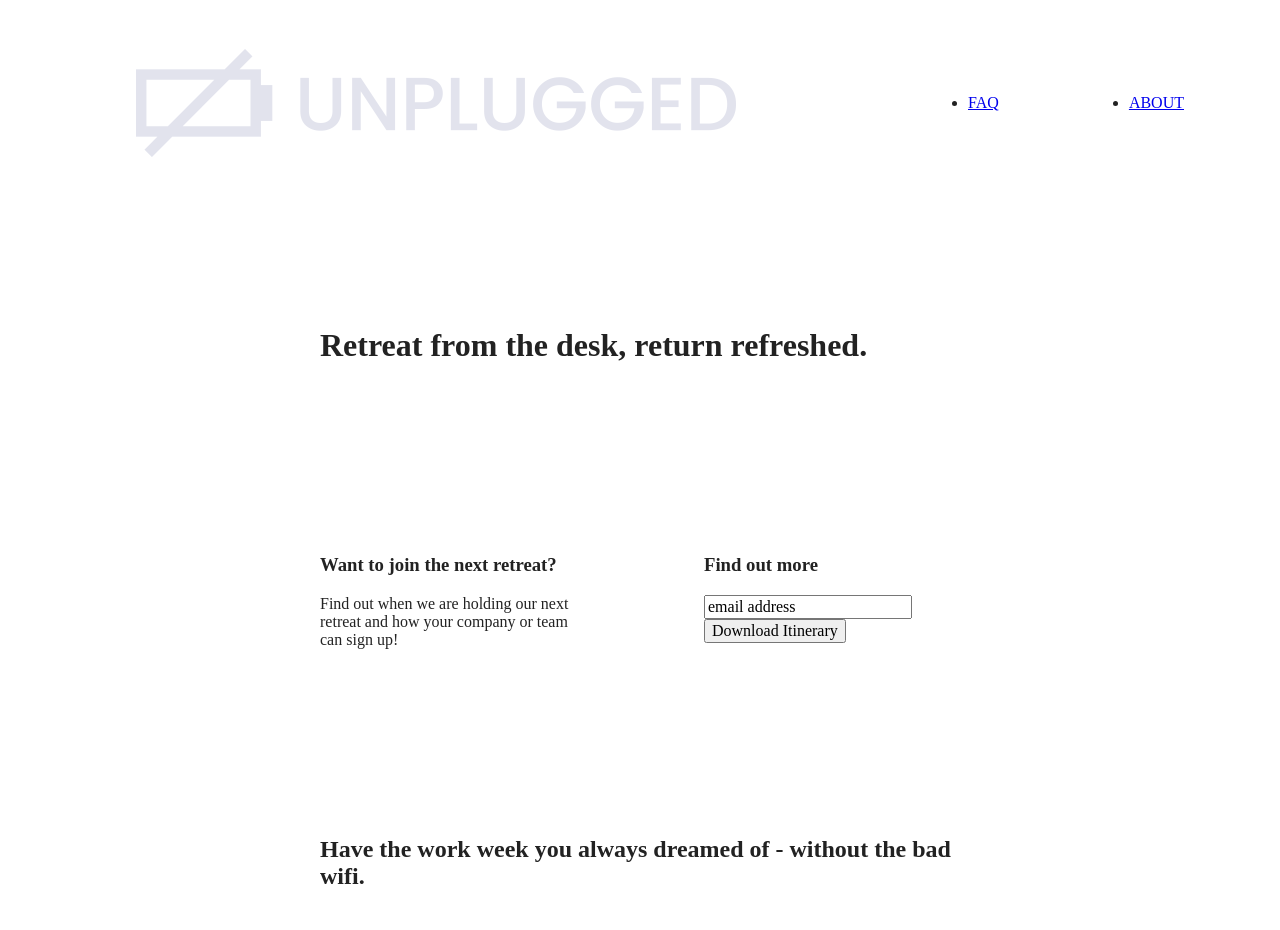
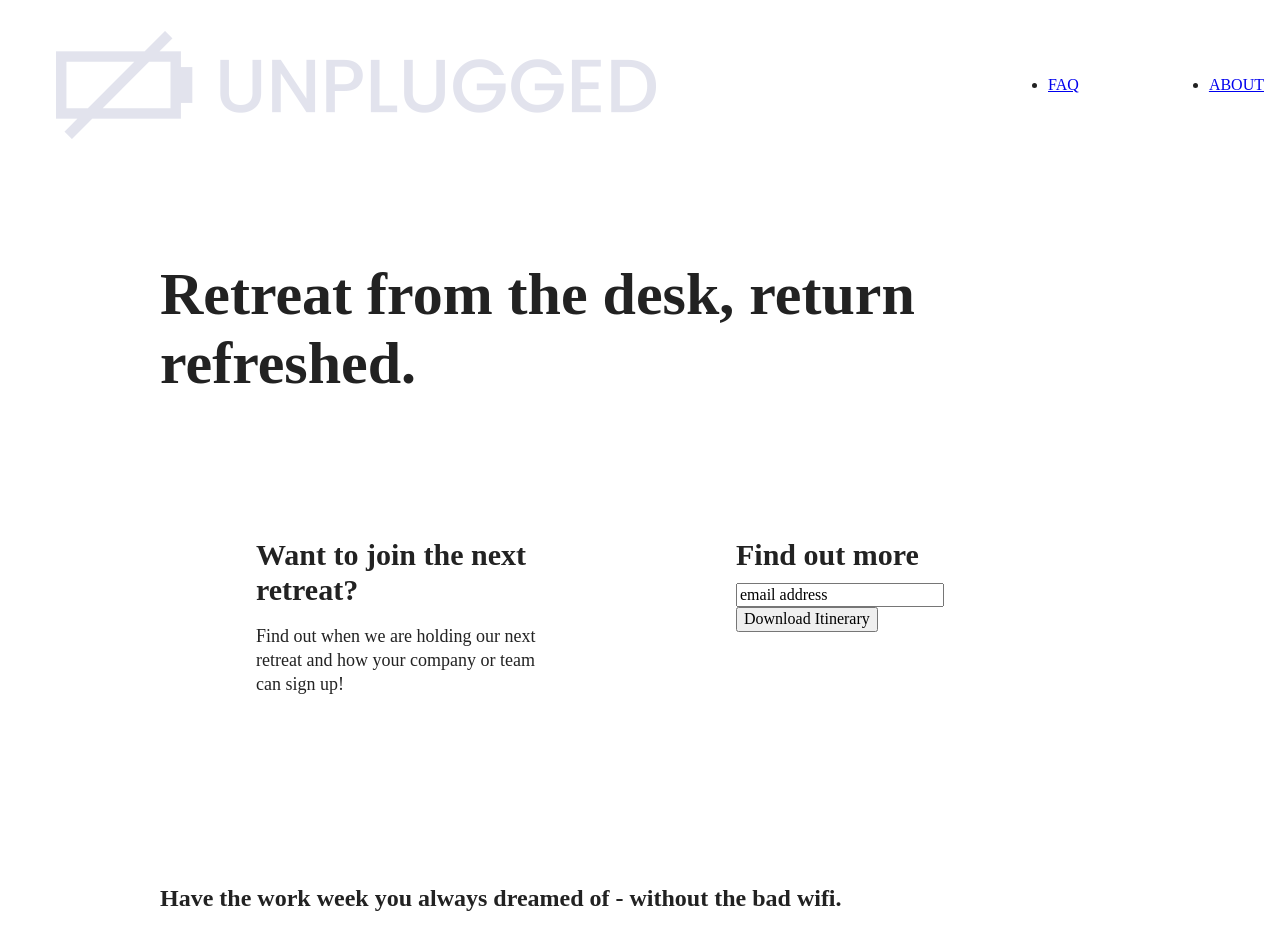
Before and after one commit to tashadanner/unplugged, a website built with Parcel: page index.html in a window 1280 px wide. Shown: the top 930 px of the page. Built offline with nearby package versions, Linux system fonts and the light colour scheme.

Commit message:
Added media query styles for desktop

```diff
--- a/css/main.css
+++ b/css/main.css
@@ -604,6 +604,67 @@ aside h3 {
 @media only screen and (min-width: 1200px) {
 	/*Desktop styles here*/
 
+	.content-wrapper {
+		max-width: 960px;
+	}
+
+	header {
+		padding: 15px 0;
+	}
+
+	header nav {
+		width: 20%;
+	}
+
+	h3, h4 {
+		font-size: 1.875em;
+	}
+
+	p {
+		line-height: 1.333;
+	}
+
+	.hero-area .content-wrapper {
+		margin: 50px 0;
+	}
+
+	.hero-area h1 {
+		font-size: 3.75em;
+		width: 80%;
+	}
+
+
+	aside h3 {
+		margin-top: 0;
+		margin-bottom: 10px;
+	}
+
+	aside .content-wrapper {
+		justify-content: space-around;
+	}
+
+	aside .content-wrapper .form {
+		width: 30%
+	}
+
+	aside .content-wrapper .form-description {
+		width: 30%;
+	}
+
+	.form-description p {
+		font-size: 1.125em;
+	}
+
+	.features h2 {
+		width: 90%;
+	}
+
+	.features-items article {
+		flex-basis: 33%;
+		height: auto;
+	}
+
+
 }
 
 @media print,
```
